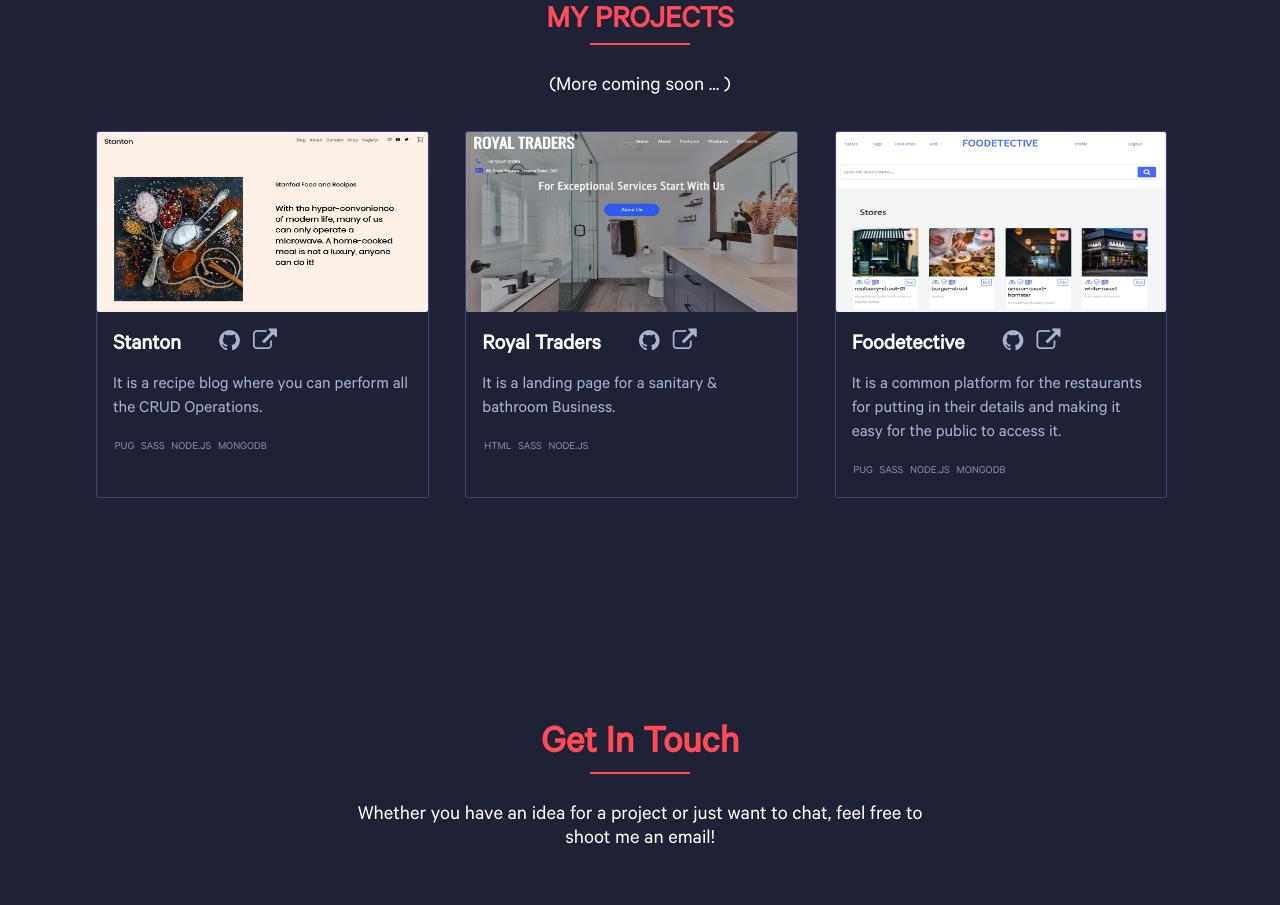
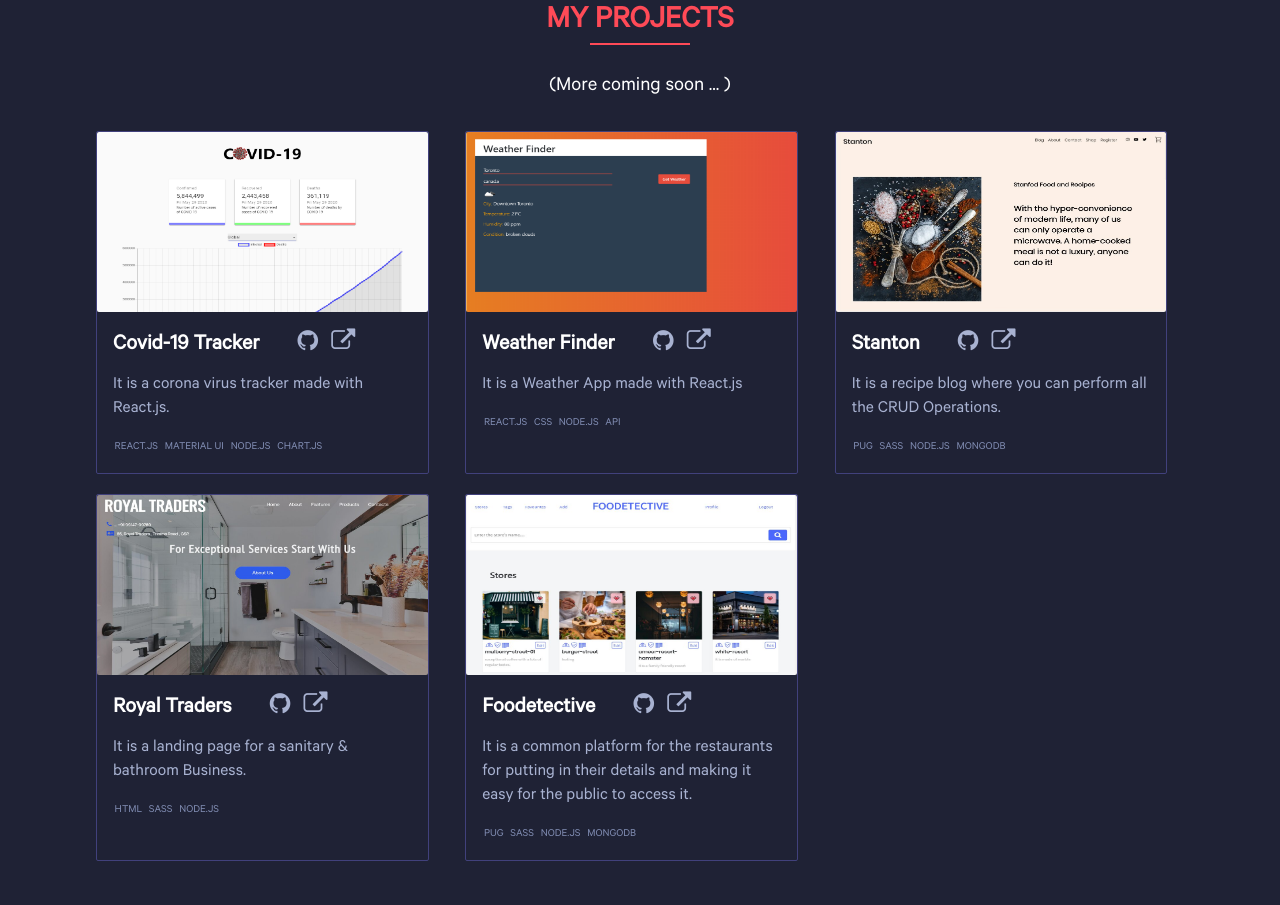
Before and after one commit to kiran111111/devkiran.github.io, a website: page public/index.html in a window 1280 px wide. Shown: the part 2512-3417 px from the top of the page. Drawn offline with nearby package versions, Linux system fonts and the light colour scheme.

Commit message:
add more projects

```diff
--- a/index.js
+++ b/index.js
@@ -2,7 +2,7 @@
 const express = require("express");
 const app = express();
 
-const PORT =  process.env.PORT;
+const PORT =  process.env.PORT || 4000;
 
 // serve static files
 app.use(express.static(__dirname + "/public"));
--- a/package.json
+++ b/package.json
@@ -4,7 +4,7 @@
   "description": "It is my portfolio website for displaying my projects.",
   "main": "index.js",
   "scripts": {
-    "start":"node index.js"
+    "start":"nodemon index.js"
   },
   "repository": {
     "type": "git",
--- a/public/index.html
+++ b/public/index.html
@@ -20,37 +20,6 @@
   <link rel="stylesheet" href="https://cdnjs.cloudflare.com/ajax/libs/animate.css/3.7.0/animate.min.css">
 
  <body>
-   <!-- side containers
-    <div class="left__styledContainer ">
-       <ul class="side__styledList">
-         <li>
-           <a href="#">
-             <i class="fa fa-instagram"></i>
-           </a>
-         </li>
-         <li>
-           <a href="#">
-             <i class="fa fa-facebook"></i>
-           </a>
-         </li>
-         <li>
-           <a href="#">
-             <i class="fa fa-linkedin"></i>
-           </a>
-         </li>
-         <li>
-          <a href="#">
-            <i class="fa fa-github"></i>
-          </a>
-        </li>
-       </ul>
-    </div>
-
-    <div class="right__styledContainer ">
-      <div class="side__innerContainer">
-        <a href="#">kiran111candy@gmail.com</a>
-      </div>
-    </div> -->
 
    <!-- main page -->
    <div class="page__container ">
@@ -276,6 +245,54 @@
             <div class="border"></div>
             <p>(More coming soon ... )</p>
             <div class="projects__boxes">
+              <!-- project-4 -->
+              <div class="projects__boxes--inner mp6-3">
+                <div class="projects__inner--image">
+                  <a href="https://kiran111111.github.io/coronaTracker_react.js/"  target="_blank">
+                    <img src="images/project-6.png">
+                  </a>
+                </div>
+                <div class="projects__inner--description">
+                  <p class="project__title">Covid-19 Tracker</p>
+                  <div class="project__icon">
+                   <a href="https://github.com/kiran111111/coronaTracker_react.js" target="_blank"><i class="fa fa-github"></i> </a>
+                   <a href="https://kiran111111.github.io/coronaTracker_react.js/"  target="_blank"><i class="fa fa-external-link"></i> </a>
+                  </div>
+                  <p class="project__detail">It is a corona virus tracker made with React.js.</p>
+                  <div class="project__tech">
+                    <ul>
+                      <li>REACT.JS</li>
+                      <li>material ui</li>
+                      <li>node.js</li>
+                      <li>chart.js</li>
+                    </ul>
+                  </div>
+                </div>
+              </div>
+              <!-- project-5 -->
+              <div class="projects__boxes--inner mp6-3">
+                <div class="projects__inner--image">
+                  <a href="https://kiran111111.github.io/weather_App_react.js/"  target="_blank">
+                    <img src="images/project-5.png">
+                  </a>
+                </div>
+                <div class="projects__inner--description">
+                  <p class="project__title">Weather Finder</p>
+                  <div class="project__icon">
+                   <a href="https://github.com/kiran111111/weather_App_react.js" target="_blank"><i class="fa fa-github"></i> </a>
+                   <a href="https://kiran111111.github.io/weather_App_react.js/"  target="_blank"><i class="fa fa-external-link"></i> </a>
+                  </div>
+                  <p class="project__detail">It is a Weather App made with React.js</p>
+                  <div class="project__tech">
+                    <ul>
+                      <li>react.js</li>
+                      <li>css</li>
+                      <li>node.js</li>
+                      <li>API</li>
+                    </ul>
+                  </div>
+                </div>
+              </div>
               <!-- Stanton food blog-->
               <div class="projects__boxes--inner mp6-1">
                 <div class="projects__inner--image">
```
Also changed, not shown: public/images/new.jpg (added), public/images/project-5.png (added), public/images/project-6.png (added).
